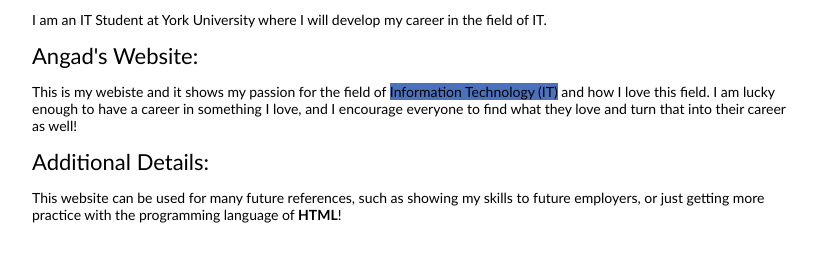
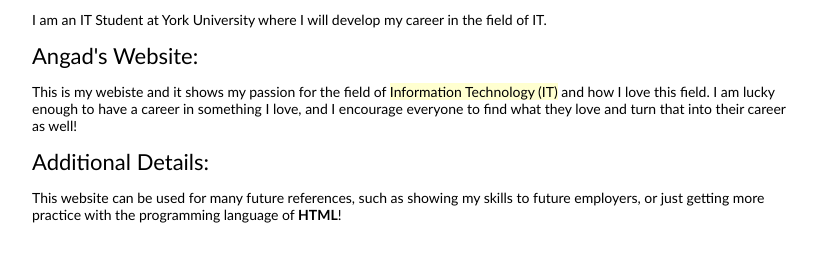
Before and after one commit to 11Angad1/IamAngad, a plain HTML site: page index.html in a window 1280 px wide. Shown: the part 90-352 px from the top of the page, without its empty margins (228-1044 px from the left). Drawn offline with Linux system fonts and the light colour scheme.

Commit message:
Update stylesheet.css

```diff
--- a/stylesheet.css
+++ b/stylesheet.css
@@ -131,5 +131,5 @@ h2 {
 }
 
 span.highlight {
-  background-color: #4b71bd;
+  background-color: #ffffd0;
 }
```
